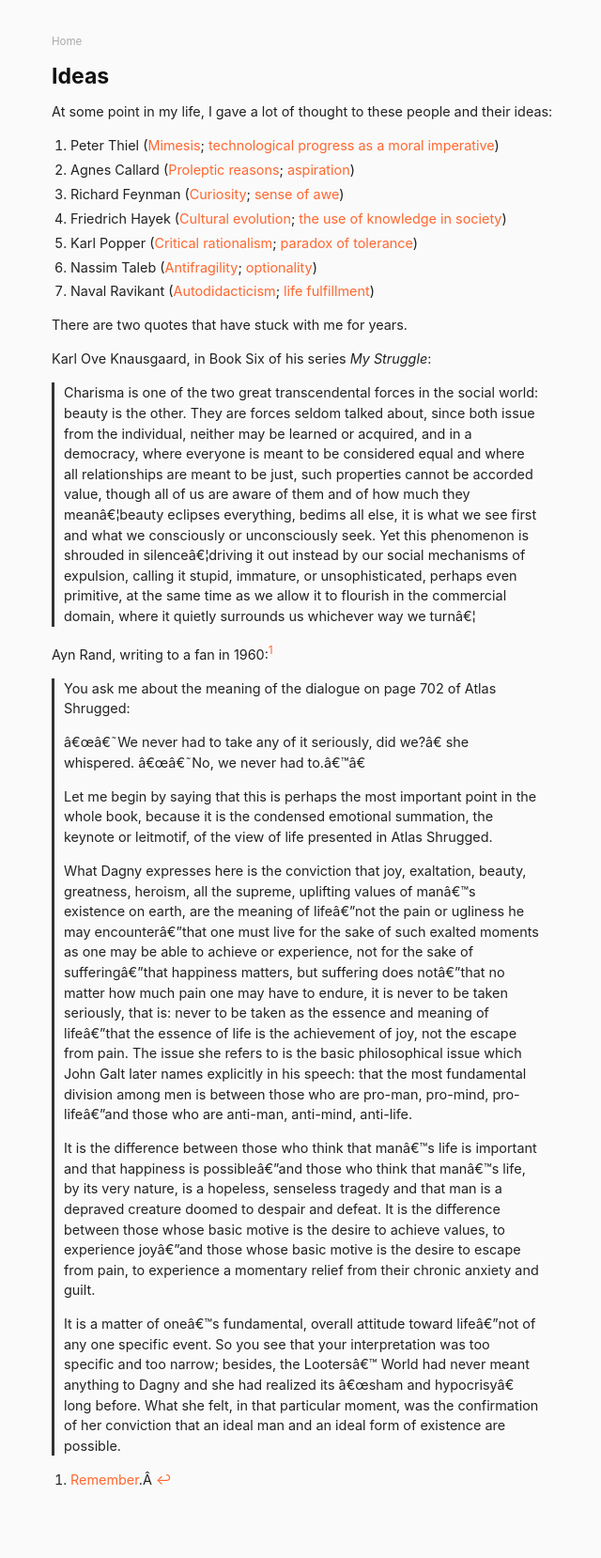
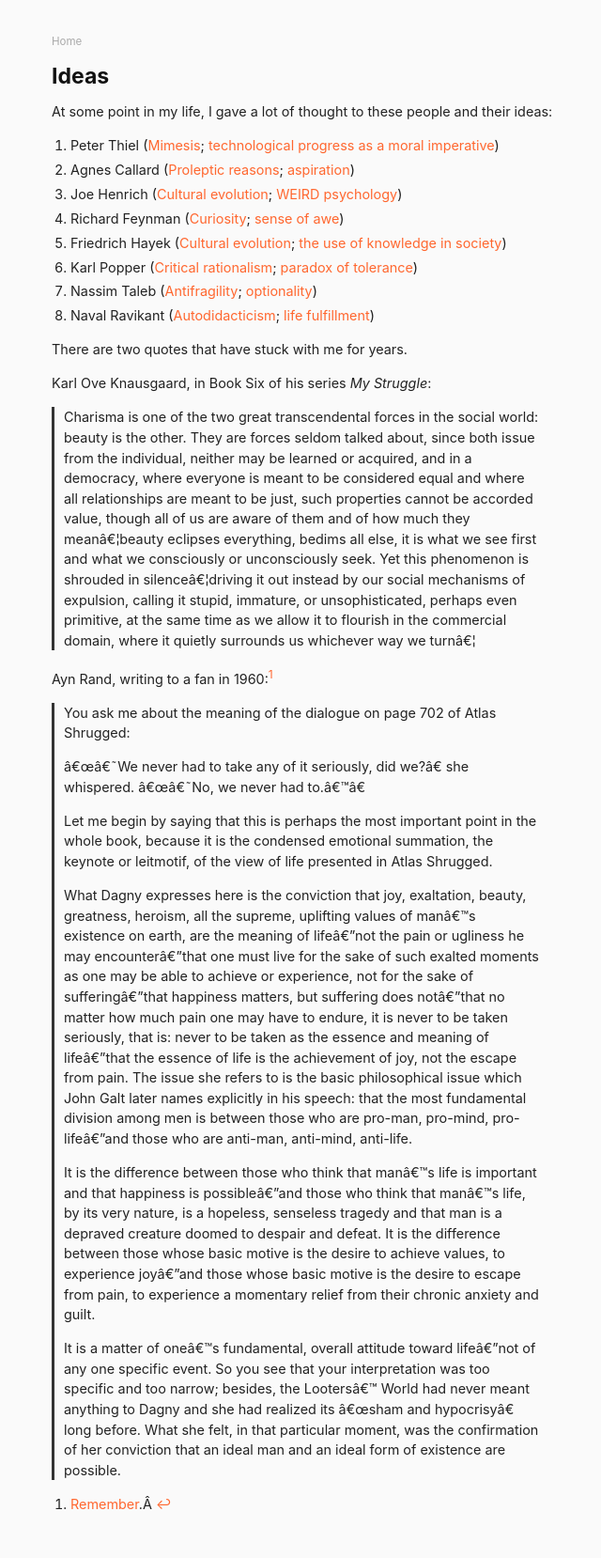
Before and after one commit to danschlz/danschulz.github.io, a Jekyll site: the page built from ideas.md, in a window 1280 px wide. Shown: the whole page at 94% size, without its empty margins (305-945 px from the left). Built offline with Jekyll 4.4.1, drawn with Linux system fonts in a browser that asks for light colours; before the commit the page ends 1632 px from its top, so only the background shows below that.

Commit message:
Update and rename about.md to ideas.md

```diff
--- a/about.md
+++ b/ideas.md
@@ -7,6 +7,7 @@ At some point in my life, I gave a lot of thought to these people and their idea
 
 * Peter Thiel ([Mimesis](http://www.imitatio.org/); [technological progress as a moral imperative](https://www.youtube.com/watch?v=PsXFwy6gG_4))
 * Agnes Callard ([Proleptic reasons](https://humanities-web.s3.us-east-2.amazonaws.com/philosophy/prod/2019-06/Callard%20Proleptic%20Reasons%20Final%20Published%20Version%20OSME.pdf); [aspiration](https://humanities-web.s3.us-east-2.amazonaws.com/philosophy/prod/2018-09/Aspiration%20final%20ms.%20UV.pdf))
+* Joe Henrich ([Cultural evolution](https://www2.psych.ubc.ca/~henrich/Website/Papers/HenrichetalFiveMistake11.pdf); [WEIRD psychology](https://www2.psych.ubc.ca/~henrich/pdfs/WeirdPeople.pdf))
 * Richard Feynman ([Curiosity](https://www.youtube.com/watch?v=lmTmGLzPVyM); [sense of awe](https://www.youtube.com/watch?v=36GT2zI8lVA))
 * Friedrich Hayek ([Cultural evolution](https://www.docdroid.net/n8mk5H9/the-three-sources-of-human-values-pdf); [the use of knowledge in society](http://www.econlib.org/library/Essays/hykKnw1.html))
 * Karl Popper ([Critical rationalism](https://en.wikipedia.org/wiki/Critical_rationalism); [paradox of tolerance](https://en.wikipedia.org/wiki/Paradox_of_tolerance))
```
